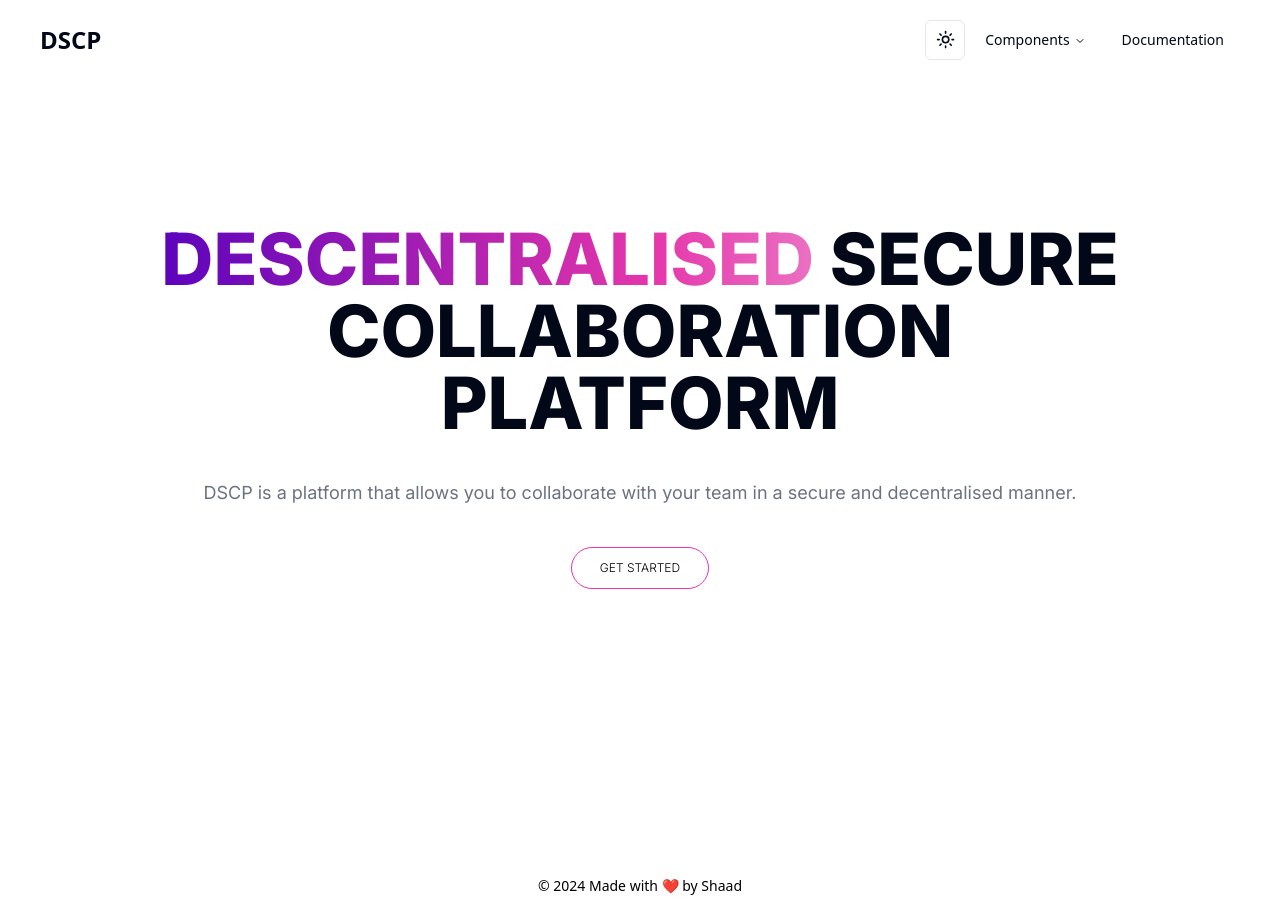
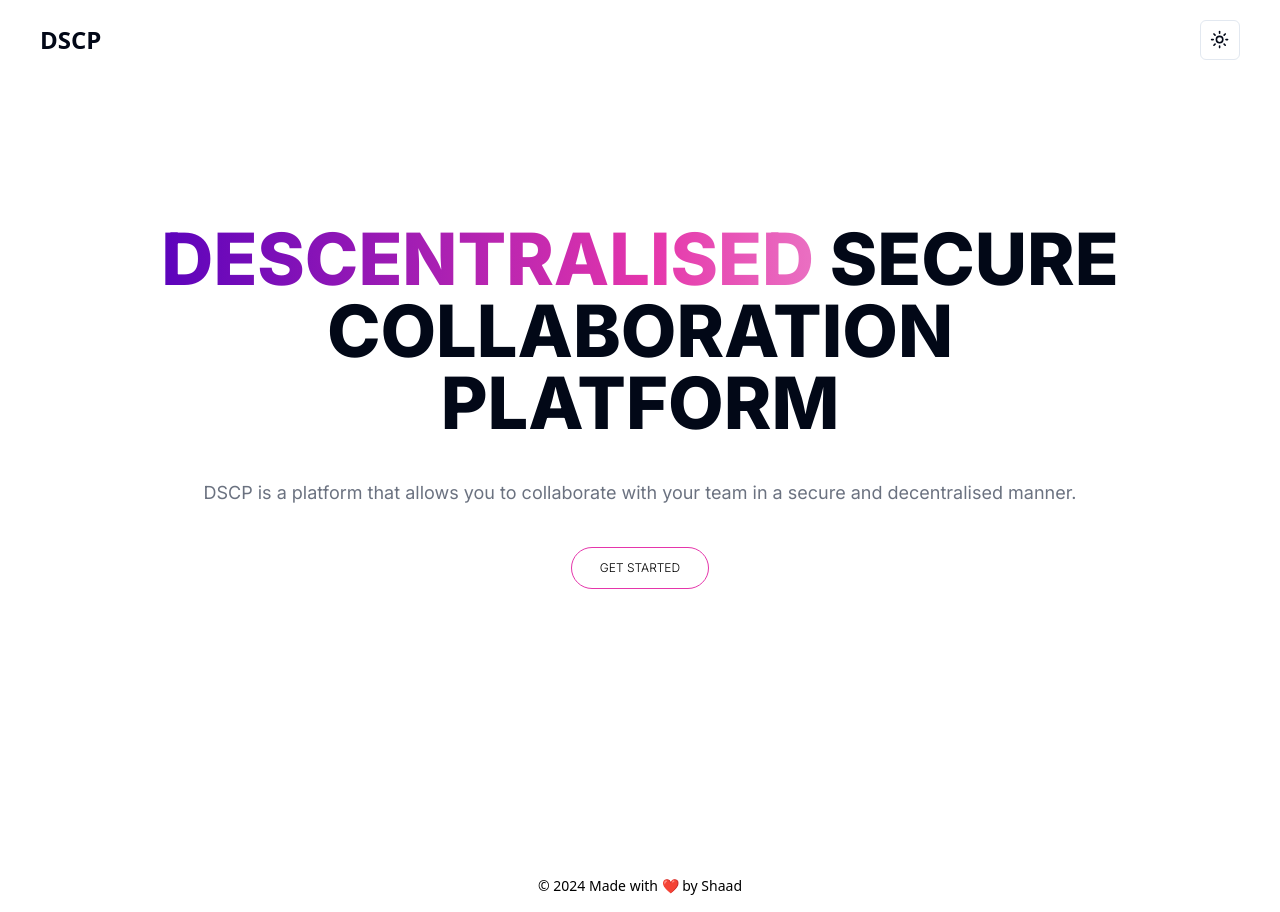
Before and after one commit to mohammadshaad/Decentralized-Secure-Collaboration-Platform, a Next.js app: page / in a window 1280 px wide. Built offline with nearby package versions, Linux system fonts and the light colour scheme.

Commit message:
Commented out unused code in Navbar component

```diff
--- a/@/components/Navbar.tsx
+++ b/@/components/Navbar.tsx
@@ -73,7 +73,7 @@ export default function Navbar() {
                             <ModeToggle />
                         </div>
                     </NavigationMenuItem>
-                    <NavigationMenuItem>
+                    {/* <NavigationMenuItem>
                         <NavigationMenuTrigger>Components</NavigationMenuTrigger>
                         <NavigationMenuContent>
                             <ul className="grid w-[400px] gap-3 p-4 md:w-[500px] md:grid-cols-2 lg:w-[600px] ">
@@ -95,7 +95,7 @@ export default function Navbar() {
                                 Documentation
                             </NavigationMenuLink>
                         </Link>
-                    </NavigationMenuItem>
+                    </NavigationMenuItem> */}
                 </NavigationMenuList>
             </NavigationMenu>
         </div>
--- /dev/null
+++ b/pages/chat/index.tsx
@@ -0,0 +1,9 @@
+import React from 'react'
+
+function index() {
+  return (
+    <div>index</div>
+  )
+}
+
+export default index
```
